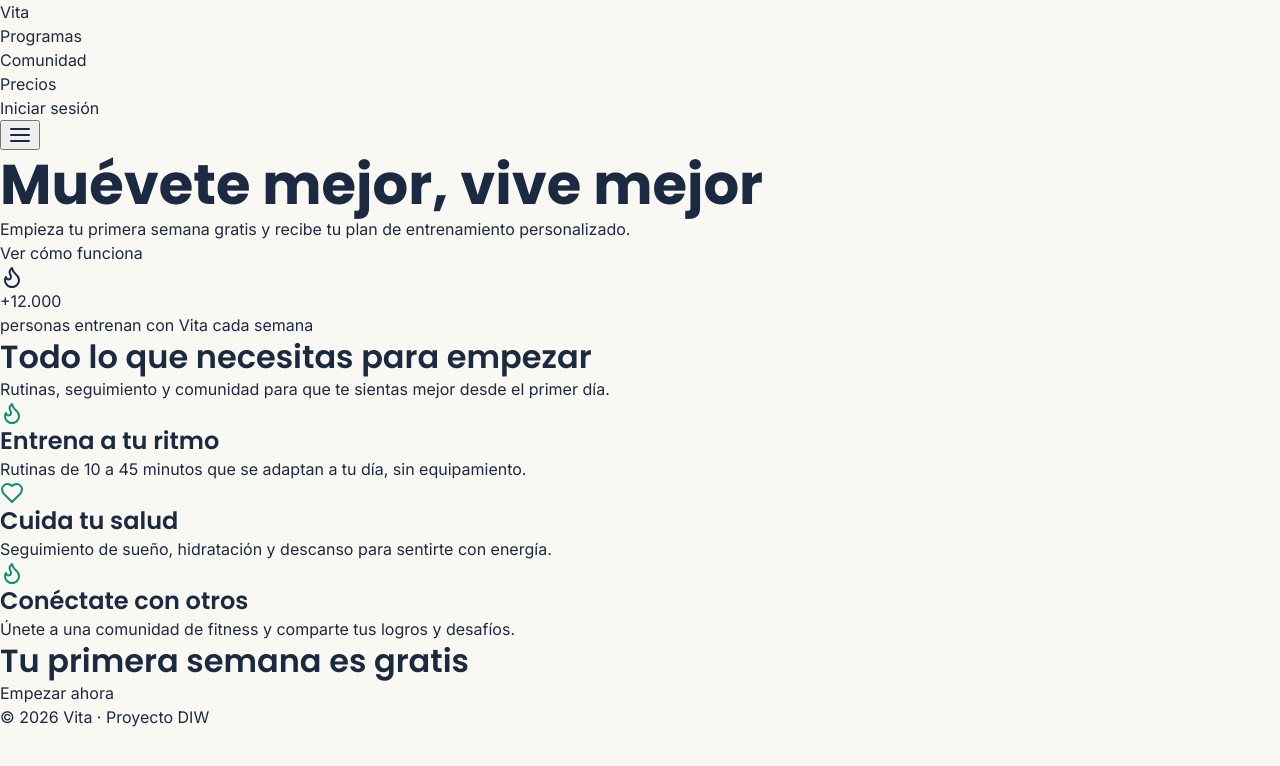
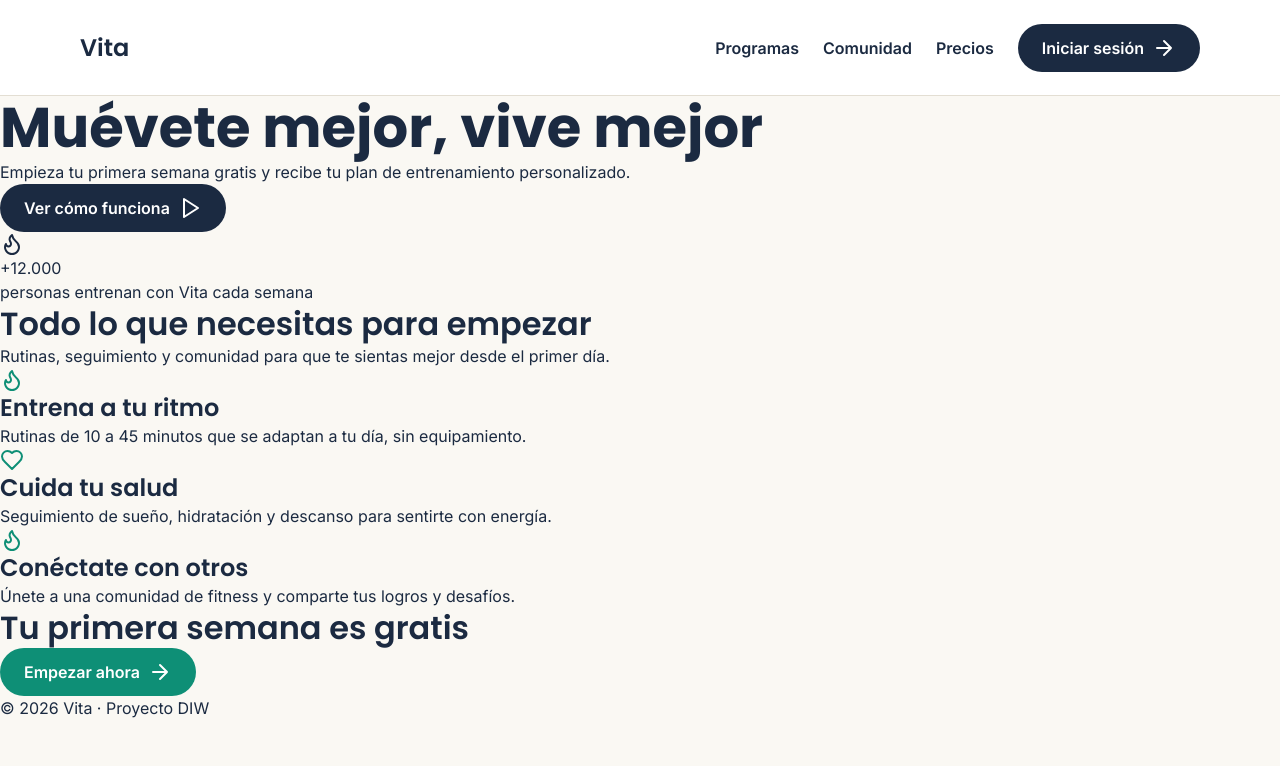
Before and after one commit to Reilox79/P3.1-Maquetaci-n-Responsive-con-SASS-y-Vite-DIW-Final-1-Eval-, a website built with Vite: page src/index.html in a window 1280 px wide. Built offline with nearby package versions, Linux system fonts and the light colour scheme.

Commit message:
Añadir botones, header y navegación

```diff
--- a/src/styles/_components.scss
+++ b/src/styles/_components.scss
@@ -1 +1,75 @@
 @use "globals" as *;
+
+.btn {
+  &::after {
+    content: "";
+    width: $icon-md;
+    height: $icon-md;
+    background: url("../assets/icon-arrow-right-white.svg") no-repeat center / contain;
+  }
+
+  &--play::after {
+    background-image: url("../assets/icon-play-white.svg");
+  }
+
+  &--primary {
+    @include button($color-primary, $color-primary-hover);
+  }
+
+  &--secondary {
+    @include button($color-secondary, $color-secondary-hover);
+  }
+}
+
+.header {
+  display: flex;
+  align-items: center;
+  justify-content: space-between;
+  height: $nav-height;
+  padding: 0 $grid-margin;
+  background-color: $color-card;
+  border-bottom: $border-width solid $color-border;
+
+  &__logo {
+    font-family: $font-heading;
+    font-size: $font-size-h3;
+    font-weight: $font-semibold;
+  }
+
+  &__menu {
+    display: none;
+    padding: 0;
+    border: 0;
+    background: none;
+    cursor: pointer;
+  }
+
+  @include respond-to("small") {
+    height: $nav-height-mobile;
+    padding: 0 $grid-margin-mobile;
+
+    &__logo {
+      font-size: $font-size-h3-mobile;
+    }
+
+    &__menu {
+      display: block;
+    }
+  }
+}
+
+.nav {
+  display: flex;
+  align-items: center;
+  gap: $space-lg;
+
+  &__list {
+    display: flex;
+    gap: $space-lg;
+    font-weight: $font-semibold;
+  }
+
+  @include respond-to("small") {
+    display: none;
+  }
+}
```
